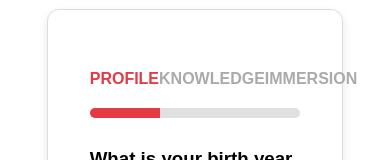
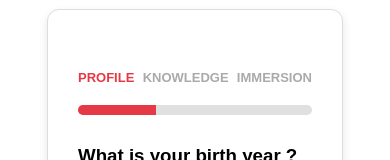
Before and after one commit to MeEtSoNi-lab/Multicultural_Quotient-, a React (Create React App) app in the folder multicultural-app/: page / in a window 390 px wide. Shown: the part 461-621 px from the top of the page. Built offline with nearby package versions, Linux system fonts and the light colour scheme; no server answers.

Commit message:
Changed the font size of step-inxor

```diff
--- a/multicultural-app/src/components/home/home.css
+++ b/multicultural-app/src/components/home/home.css
@@ -290,7 +290,7 @@
         padding-top: 30px;
       }
       .survey-popup{
-        width: 80%;
+        width: 100%;
       }
 
       .survey-popup-content{
@@ -374,6 +374,6 @@
 
       }
       .survey-popup{
-        width: 80%;
+        width: 100%;
       }
   }
--- a/multicultural-app/src/components/surveform/survey.css
+++ b/multicultural-app/src/components/surveform/survey.css
@@ -1,5 +1,5 @@
 .survey-form-box{
-  width: 90%;
+  width: 100%;
 }
 
 .survey-form-box h3{
@@ -58,3 +58,13 @@
   .survey-navigation button:hover {
     background-color: #e63946;
   }
+
+  @media screen and (max-width: 768px) {
+
+  .step-indicator span {
+    font-size: 13px;
+    font-weight: bold;
+    color: #aaa;
+  }
+
+  }
```
